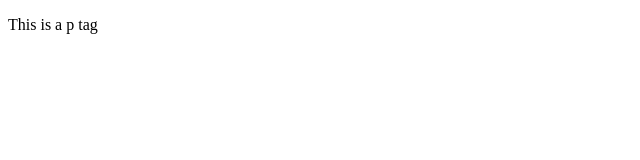
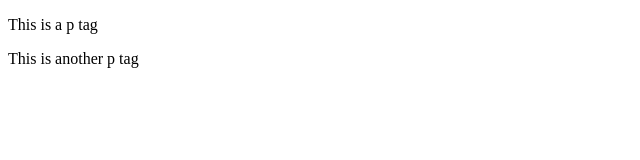
Before and after one commit to AndreiadeAlmeida/tddemo, a plain HTML site: page one.html in a window 1280 px wide. Shown: the whole page, without its empty margins (0-640 px from the left). Drawn offline with Linux system fonts and the light colour scheme.

Commit message:
and another commit

```diff
--- a/one.html
+++ b/one.html
@@ -6,5 +6,6 @@
 </head>
 <body>
     <p>This is a p tag</p>
+    <p>This is another p tag</p>
 </body>
 </html>
```
